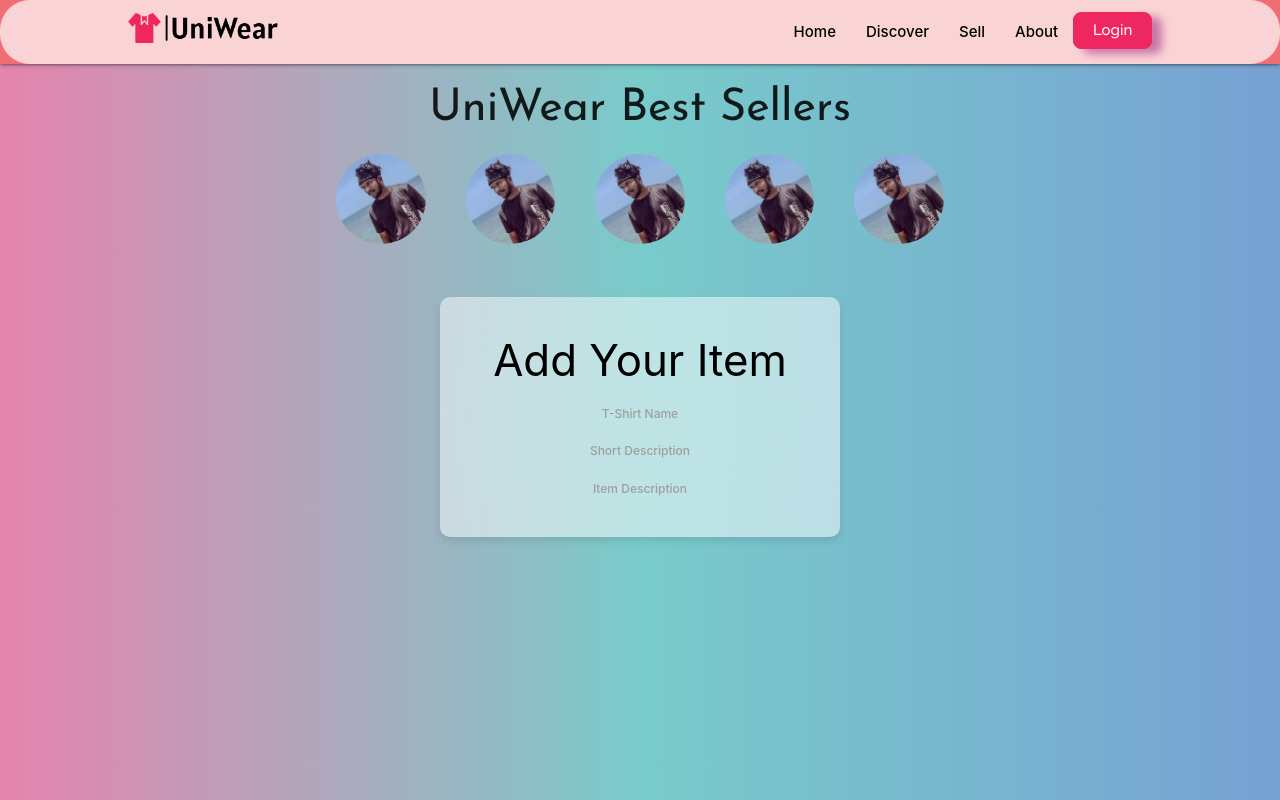
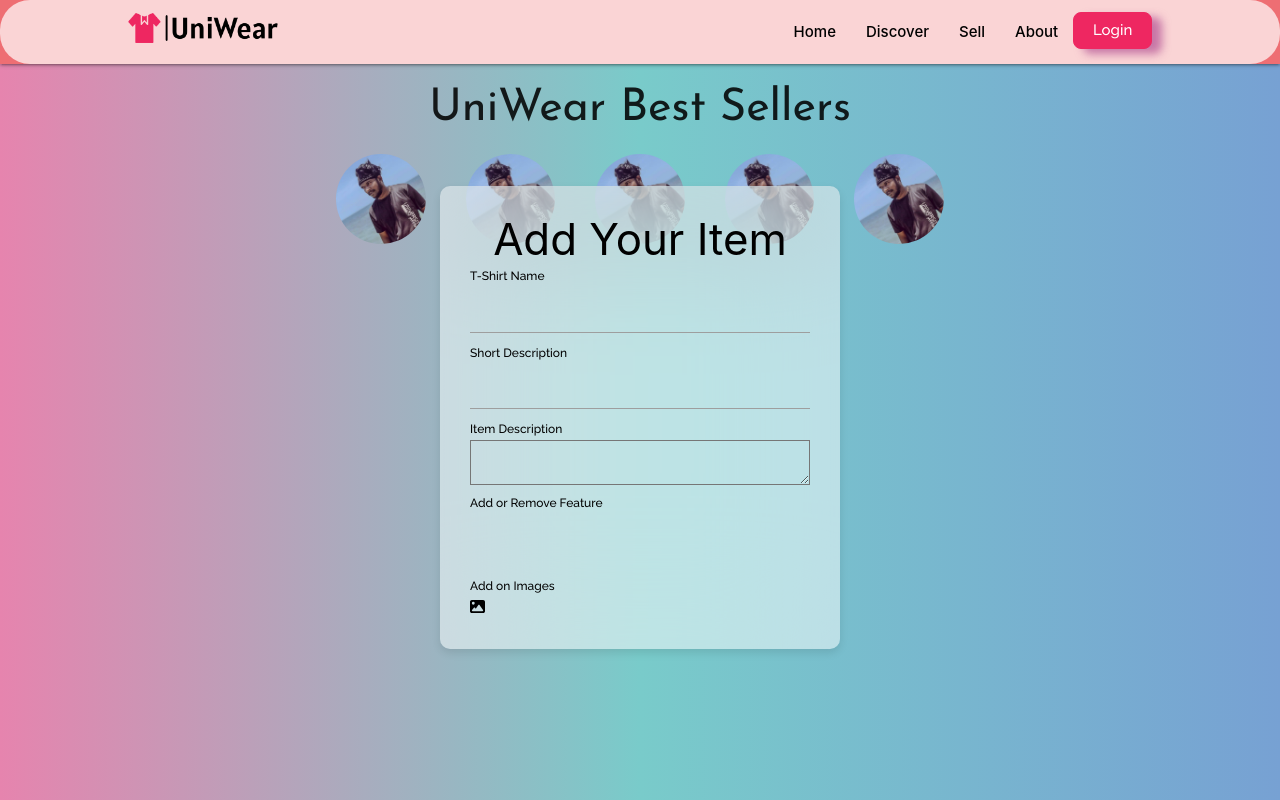
Before and after one commit to SGopinath89/IT32322024UniTshirtapp, a React (Vite) app: page /UniWear/sell in a window 1280 px wide. Built offline with nearby package versions, Linux system fonts and the light colour scheme.

Commit message:
updated sell page

```diff
--- a/package.json
+++ b/package.json
@@ -12,6 +12,7 @@
   "dependencies": {
     "@fortawesome/fontawesome-svg-core": "^6.5.2",
     "@fortawesome/free-brands-svg-icons": "^6.5.2",
+    "@fortawesome/free-solid-svg-icons": "^6.5.2",
     "@fortawesome/react-fontawesome": "^0.2.2",
     "@mui/icons-material": "^5.15.17",
     "@splinetool/react-spline": "^4.0.0",
--- a/src/pages/Sell/Sell.css
+++ b/src/pages/Sell/Sell.css
@@ -31,3 +31,26 @@
       border-radius: 10px;
       box-shadow: 0 4px 8px rgba(0,0,0,0.1);
 }
+
+.txtlabel{
+      color: black;
+      text-align: left;
+}
+
+.form-addItem{
+      text-align: left;
+      margin: 0;
+      font-family: "Raleway", sans-serif;
+}
+
+.form-control {
+      width: 100%;
+      padding: 10px;
+      margin-bottom: 10px;
+      border: 1px solid #ccc;
+      border-radius: 4px;
+}
+
+.addremove-div{
+      height: 60px;
+}
--- a/src/pages/Sell/Sell.jsx
+++ b/src/pages/Sell/Sell.jsx
@@ -1,5 +1,8 @@
 import Img1 from '../../assets/348428189_988640645839983_6693744623780082422_n.jpg';
 import './Sell.css';
+
+import { FontAwesomeIcon } from '@fortawesome/react-fontawesome';
+import { faImage } from '@fortawesome/free-solid-svg-icons';
 
 export default function Sell(){
     return(
@@ -20,9 +23,24 @@ export default function Sell(){
                 <div className='card addItem-card'>
                     <h3>Add Your Item</h3>
 
-                    <label htmlFor="tname">T-Shirt Name</label>
-                    <label htmlFor="sdes">Short Description</label>
-                    <label htmlFor="ides">Item Description</label>
+                    <form className='form-addItem'>
+                        <label htmlFor="tname" className='txtlabel'>T-Shirt Name </label>
+                        <input type="text" className='form-control' />
+
+                        <label htmlFor="sdes" className='txtlabel'>Short Description</label>
+                        <input type="text" className='form-control' />
+
+                        <label htmlFor="ides" className='txtlabel'>Item Description</label>
+                        <textarea name="txtdes" id="txtdes" cols="30" rows="10"></textarea>
+
+                        <label htmlFor="ides" className='txtlabel'>Add or Remove Feature</label>
+                        <div className='addremove-div'></div>
+
+                        <label htmlFor="ides" className='txtlabel'>Add on Images</label> <br />
+                        <FontAwesomeIcon icon={faImage}></FontAwesomeIcon>
+
+                    </form>
+
                 </div>
             </div>
         </>
```
Also changed, not shown: 1 other file (tests, documents, lock files or other folders).
